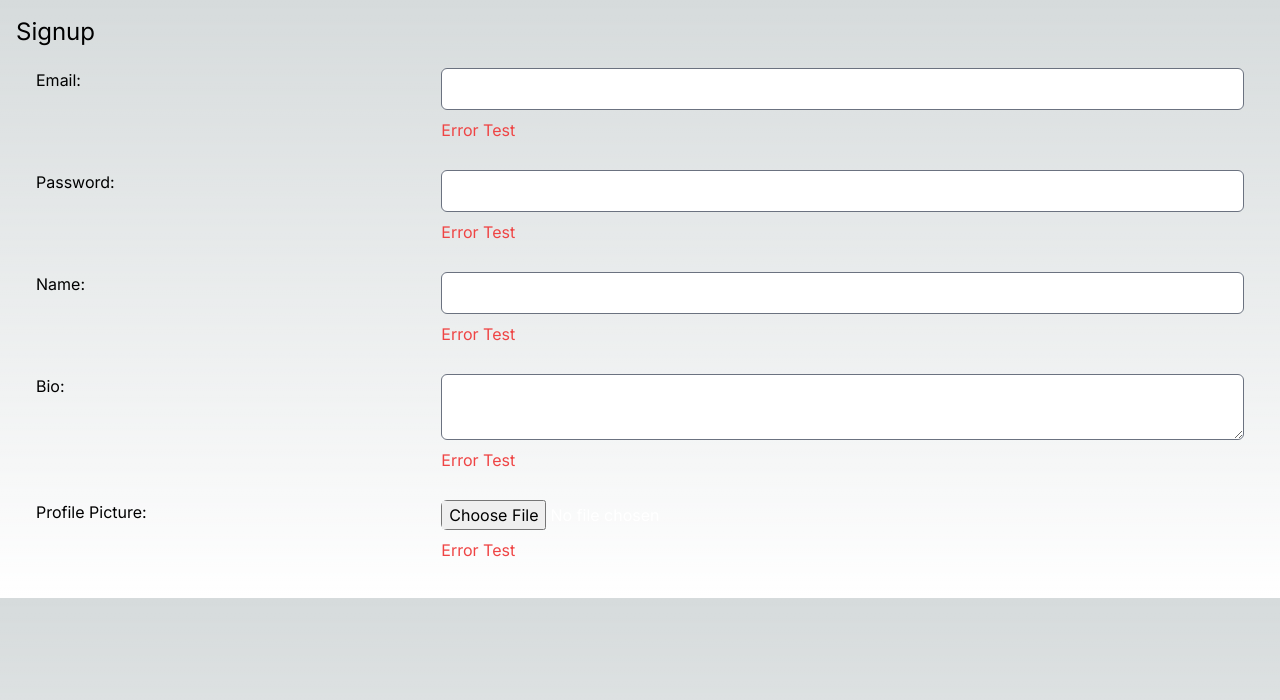
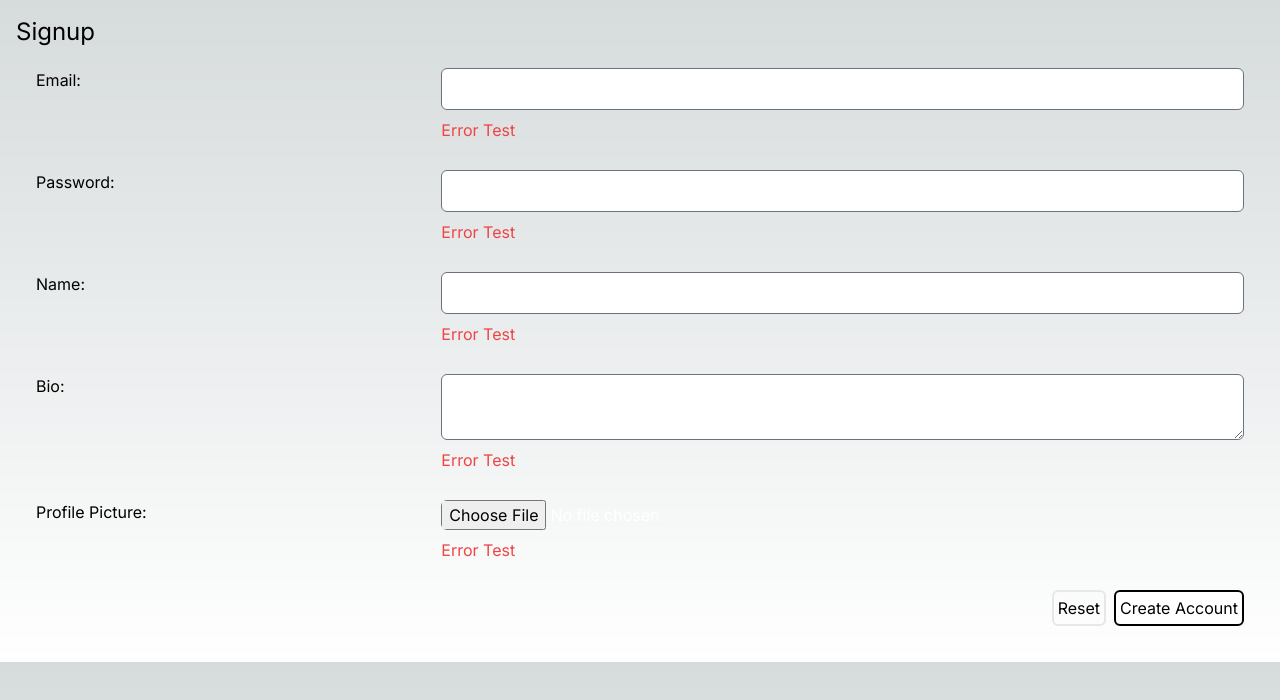
Before and after one commit to DanDaMan23/dating-site-next-js, a Next.js app: page /user/signup in a window 1280 px wide. Shown: the top 700 px of the page. Built offline with nearby package versions, Linux system fonts and the light colour scheme.

Commit message:
Created Button Form Component

```diff
--- a/src/app/user/signup/page.tsx
+++ b/src/app/user/signup/page.tsx
@@ -1,6 +1,7 @@
 "use client"
 
 import FormGrid, {
+  Button,
   FormError,
   FormFieldGroup,
   Input,
@@ -67,6 +68,11 @@ export default function Page() {
             error={<FormError label='Error Test' />}
           />
         </FormFieldGroup>
+
+        <div className='flex justify-end gap-2'>
+          <Button variant='secondary'>Reset</Button>
+          <Button variant='primary'>Create Account</Button>
+        </div>
       </FormGrid>
     </main>
   )
--- a/src/components/form-grid/form-grid.component.tsx
+++ b/src/components/form-grid/form-grid.component.tsx
@@ -1,6 +1,7 @@
 "use client"
 
 import {
+  ButtonHTMLAttributes,
   FormHTMLAttributes,
   InputHTMLAttributes,
   ReactNode,
@@ -91,3 +92,27 @@ export function FormError({ className, label }: ErrorProps) {
     <p className={`text-red-500${className ? ` ${className}` : ""}`}>{label}</p>
   )
 }
+
+interface ButtonProps extends ButtonHTMLAttributes<HTMLButtonElement> {
+  variant: "primary" | "secondary"
+}
+
+export function Button({
+  className,
+  children,
+  variant,
+  ...props
+}: ButtonProps) {
+  const primaryClass = "border-black bg-white text-black"
+
+  return (
+    <button
+      className={`${
+        variant === "primary" && `${primaryClass} `
+      }border-solid border-2 rounded-md p-1${className ? ` ${className}` : ""}`}
+      {...props}
+    >
+      {children}
+    </button>
+  )
+}
```
